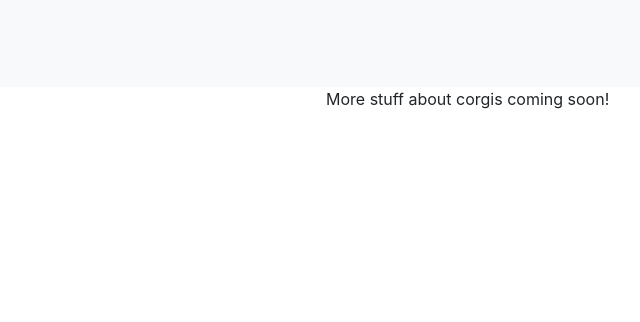
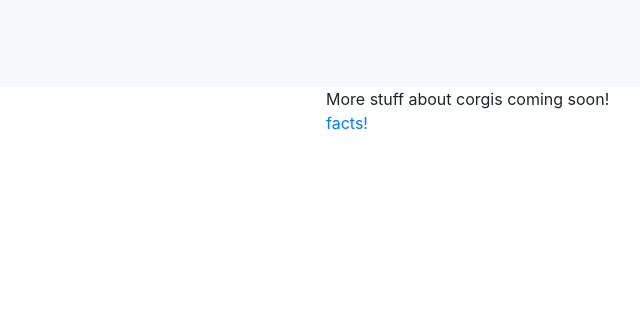
Before and after one commit to CodinCat56/corgified, a website: page index.html in a window 1280 px wide. Shown: the full height of the page, 329-969 px from the left. Drawn offline with nearby package versions, Linux system fonts and the light colour scheme.

Commit message:
Update index.html

```diff
--- a/index.html
+++ b/index.html
@@ -29,6 +29,9 @@
         </div>
         <div class="col">
           More stuff about corgis coming soon!
+
+          <br>
+          <a href="facts.html">facts!</a>
         </div>
       </div>
     </div>
```
